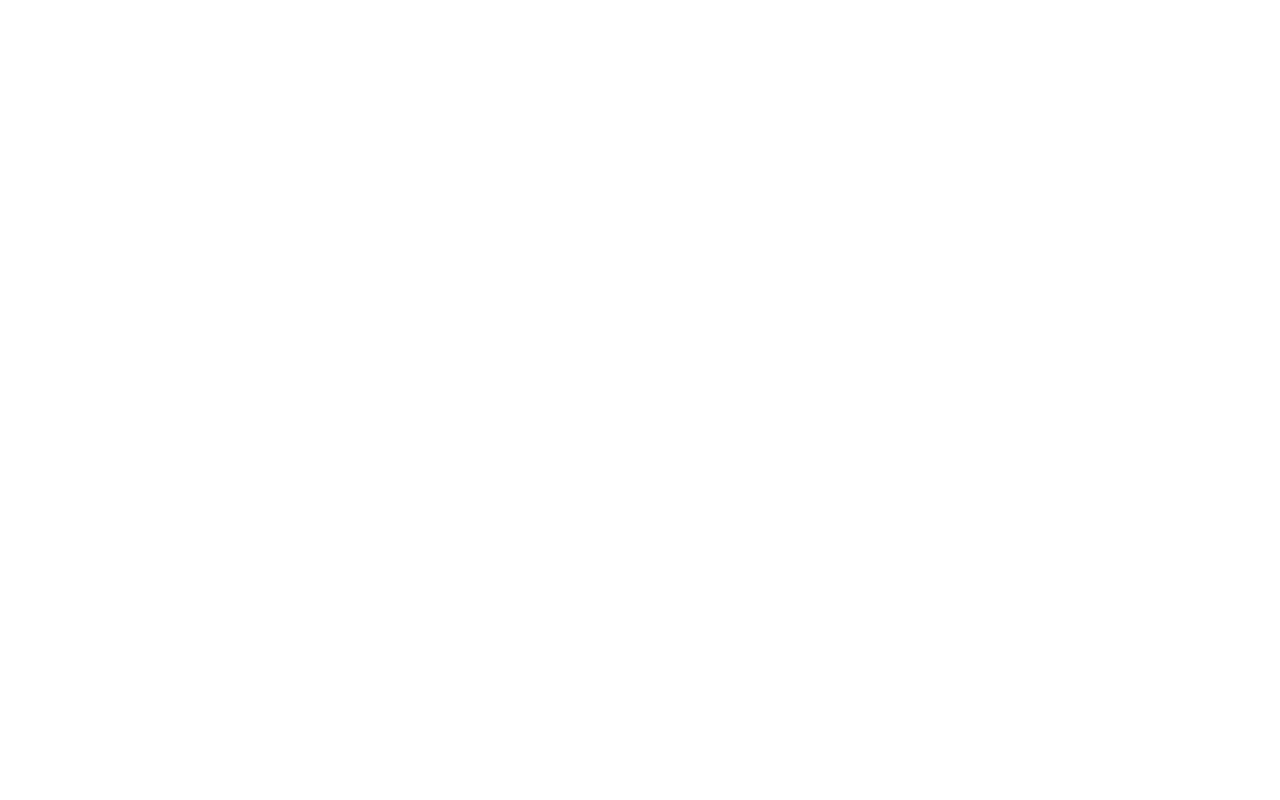
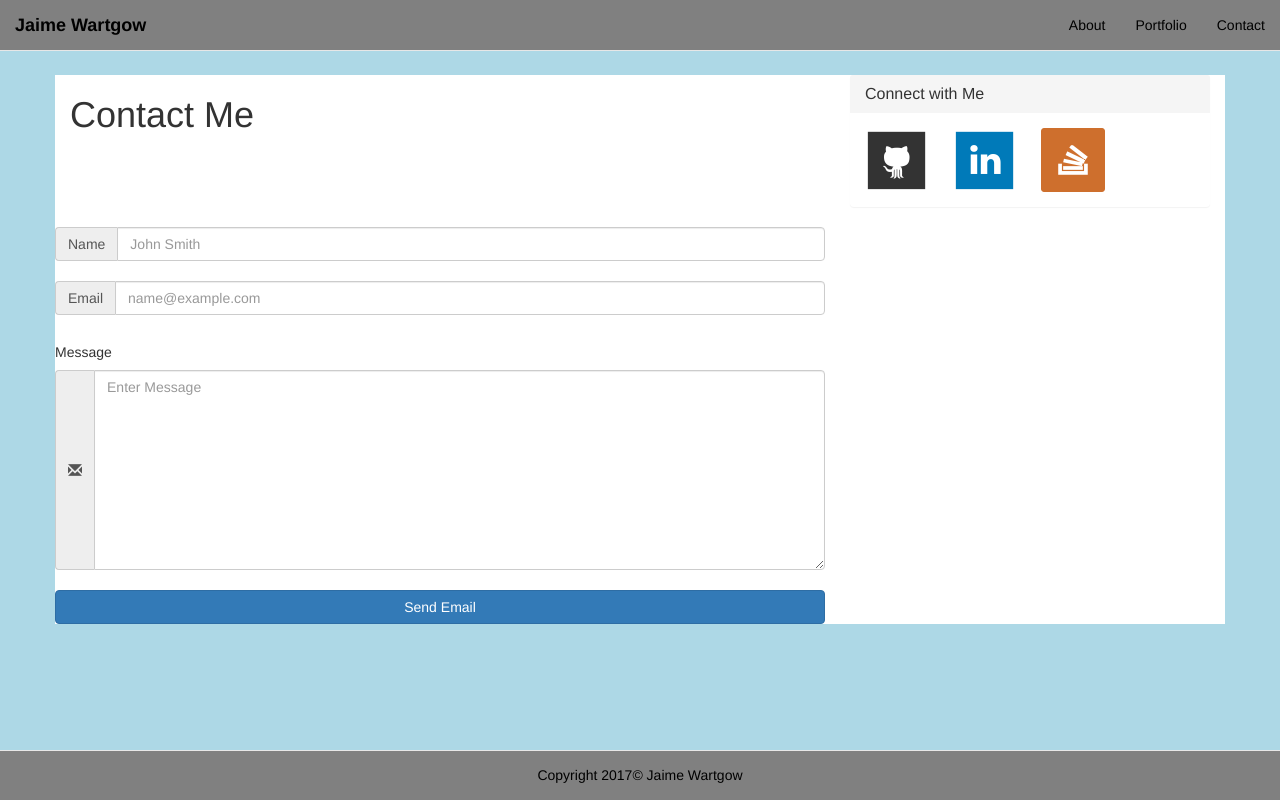
Before and after one commit to wartgowj/bootstrap-portfolio, a plain HTML site: page contact.html in a window 1280 px wide. Drawn offline with nearby package versions, Linux system fonts and the light colour scheme.

Commit message:
added more code

```diff
--- a/assets/css/style.css
+++ b/assets/css/style.css
@@ -0,0 +1,43 @@
+.container {
+    border:0px solid red;
+    background-color: white;
+}
+
+.row div {
+    border:0px solid gray;
+}
+
+img {
+    margin-right: 20px;
+}
+
+body {
+    padding-top: 75px;
+    background-color: lightblue;
+    margin-bottom: 75px;
+}
+#navbar {
+    color: black;
+}
+
+.navbar-fixed-top {
+    background-color: gray;
+}
+
+.navbar-fixed-bottom {
+    display: flex;
+    justify-content: center;
+    background-color: gray;
+    color: black;
+    align-items: center;
+}
+
+textarea.form-control {
+  height: 200px;
+}
+
+.caption {
+    justify-content: center;
+    margin-top: -75px;
+    color: red !important;
+}
--- a/contact.html
+++ b/contact.html
@@ -0,0 +1,90 @@
+<!DOCTYPE html>
+<html>
+<head>
+	<title>My Portfolio</title>
+	<meta name=“viewport” content=“width=device-width, initial-scale=1.0">
+	<meta charset="utf-8">
+  	<meta name="viewport" content="width=device-width, initial-scale=1">
+	<link rel="stylesheet" type="text/css" href="assets/css/reset.css">
+	<link rel="stylesheet" href="https://maxcdn.bootstrapcdn.com/bootstrap/3.3.7/css/bootstrap.min.css" integrity="sha384-BVYiiSIFeK1dGmJRAkycuHAHRg32OmUcww7on3RYdg4Va+PmSTsz/K68vbdEjh4u" crossorigin="anonymous">
+	<link rel="stylesheet" type="text/css" href="assets/css/style.css">
+</head>
+<body>
+
+	<script src="https://ajax.googleapis.com/ajax/libs/jquery/1.12.4/jquery.min.js"></script>
+
+	<script src="https://maxcdn.bootstrapcdn.com/bootstrap/3.3.7/js/bootstrap.min.js" integrity="sha384-Tc5IQib027qvyjSMfHjOMaLkfuWVxZxUPnCJA7l2mCWNIpG9mGCD8wGNIcPD7Txa" crossorigin="anonymous"></script>
+
+	<nav class="navbar navbar-default navbar-fixed-top">
+	  <div class="container-fluid">
+	    <!-- Brand and toggle get grouped for better mobile display -->
+	    <div class="navbar-header">
+	      <button type="button" class="navbar-toggle collapsed" data-toggle="collapse" data-target="#bs-example-navbar-collapse-1" aria-expanded="false">
+	        <span class="sr-only">Toggle navigation</span>
+	        <span class="icon-bar"></span>
+	        <span class="icon-bar"></span>
+	        <span class="icon-bar"></span>
+	      </button>
+	      <a class="navbar-brand" href="index.html" id="navbar"><strong>Jaime Wartgow</strong></a>
+	    </div>
+
+	    <!-- Collect the nav links, forms, and other content for toggling -->
+	    <div class="collapse navbar-collapse" id="bs-example-navbar-collapse-1">
+	      <ul class="nav navbar-nav navbar-right">
+	        <li><a href="index.html" id="navbar">About</a></li>
+	        <li><a href="portfolio.html" id="navbar">Portfolio</a></li>
+	        <li><a href="contact.html" id="navbar">Contact</a></li>
+	      </ul>
+	    </div><!-- /.navbar-collapse -->
+	  </div><!-- /.container-fluid -->
+	</nav>
+
+	<div class="container">
+		<div class="row">
+			<div class="col-sm-8">
+				<h1>Contact Me</h1>
+			</div>
+			<div class="col-sm-4">
+				<div class="panel panel-default">
+		  			<div class="panel-heading">
+		   				<h3 class="panel-title">Connect with Me</h3>
+		  			</div>
+		  			<div class="panel-body">
+		   		 		<a href="https://github.com/wartgowj" target="blank"><img src="assets/images/github.png"></a>
+        				<a href="https://www.linkedin.com/in/jaime-wartgow-7663b111a/" target="blank"><img src="assets/images/linkedin.png"></a>
+        				<a href="https://stackoverflow.com/users/8793752/wartgowj" target="blank"><img src="assets/images/stackoverflow.png"></a>
+        			</div>
+        		</div>
+        	</div>
+        <div class="row">
+				<div class="col-sm-8">
+					<div class="input-group">
+ 						 <span class="input-group-addon" id="basic-addon1">Name</span>
+ 						 <input type="text" class="form-control" placeholder="John Smith" aria-describedby="basic-addon1">
+					</div>
+					<br>
+					<div class="input-group">
+ 						 <span class="input-group-addon" id="basic-addon1">Email</span>
+ 						 <input type="text" class="form-control" placeholder="name@example.com" aria-describedby="basic-addon1">
+					</div>
+					<br>
+					<h5>Message</h5>
+					<div class="input-group">
+ 						 <span class="input-group-addon" id="basic-addon1"><i class="glyphicon glyphicon-envelope"></i></span>
+ 						 <textarea class="form-control" tabindex="4" placeholder="Enter Message " aria-describedby="basic-addon1"></textarea>
+					</div>
+					<br>
+  						<button type="submit" class="btn btn-primary btn-block">Send Email</button>
+				</div>
+			</div>
+		</div>
+	<nav class="navbar navbar-default navbar-fixed-bottom">
+  		<div class="container-fluid">
+  			<div class="navbar-header">
+	      		<h5>Copyright 2017&copy Jaime Wartgow</h5>
+	    	</div>
+	  	</div>
+	</nav>
+
+</body>
+</html>
```
Also changed, not shown: index.html (+54 -11 lines), portfolio.html (+130 -0 lines).
